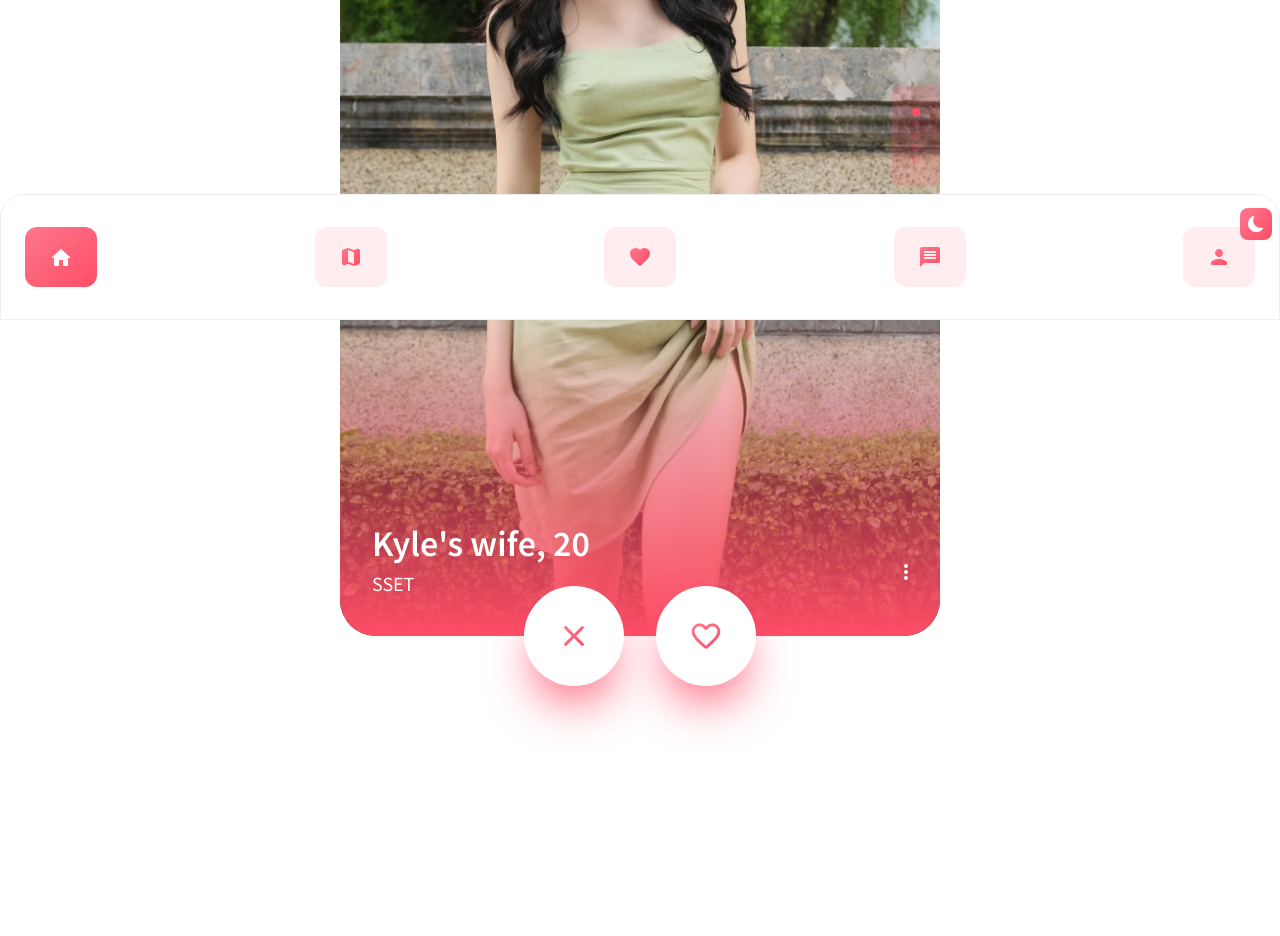
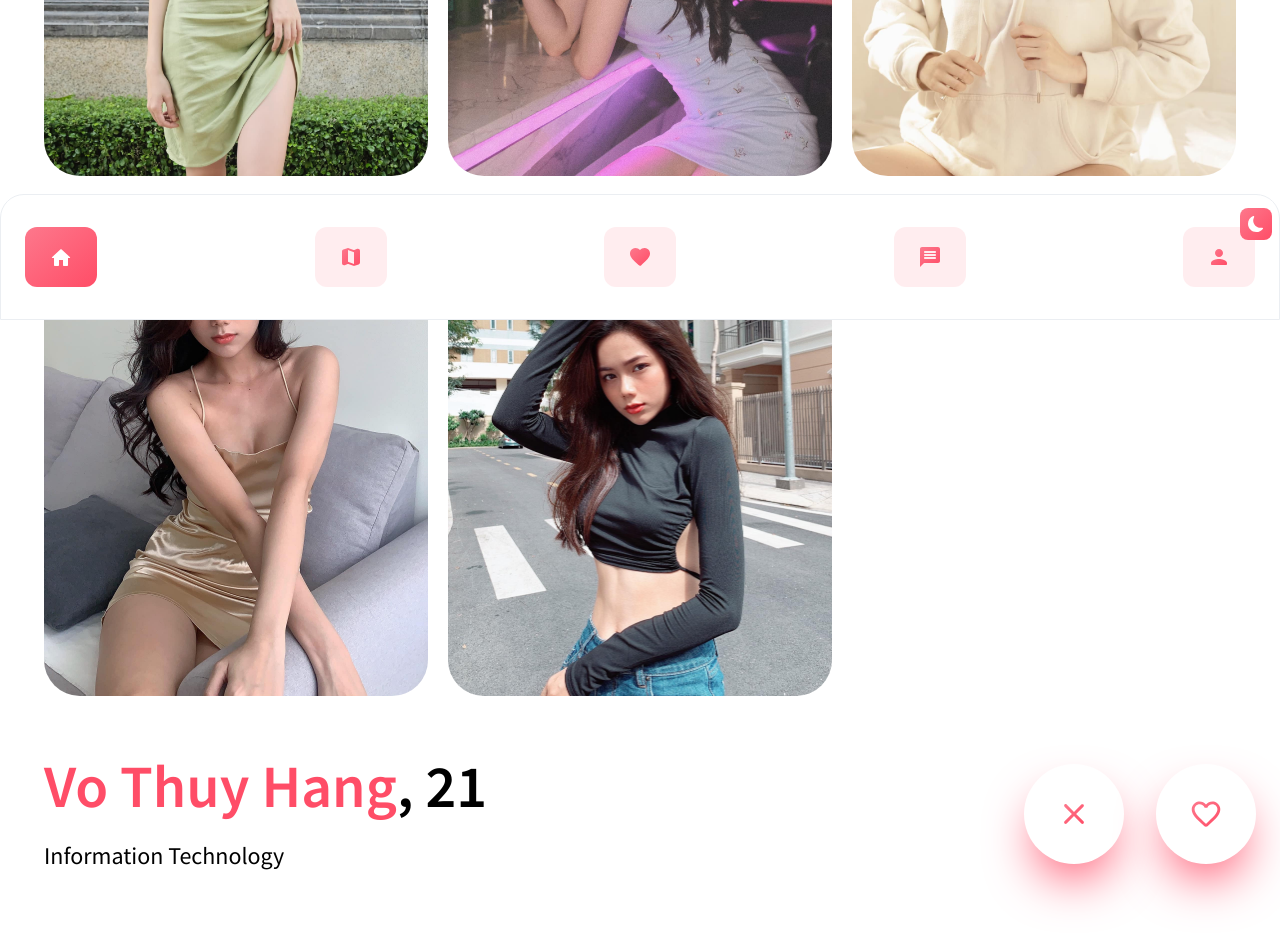
Before and after one commit to b1amage/further-web-front-end, a React (Create React App) app: page / in a window 1280 px wide. Shown: the part 480-1416 px from the top of the page. Before the commit the page ends 1220 px from the top, so only its background shows below. Built offline with nearby package versions, Linux system fonts and the light colour scheme.

Commit message:
home optimize + responsive

```diff
--- a/src/components/header/Header.js
+++ b/src/components/header/Header.js
@@ -1,22 +1,22 @@
-import React, { useState } from "react";
+import { useState } from "react";
+import PropTypes from "prop-types";
 
 import Logo from "./Logo";
-import filter from "../../assets/svg/filter.svg";
-
 import NavButton from "../navbar/NavButton";
 import FilterModal from "../filter/FilterModal";
 
+import filter from "../../assets/svg/filter.svg";
+
 const Header = ({ title }) => {
 	const [isShowFilter, setIsShowFilter] = useState(false);
+
 	return (
 		<>
 			<div className="flex py-4 jusitfy-self-start x-grow-0 jus">
 				<div className="flex items-center flex-1 space-x-5">
 					<Logo />
 
-					<p className="text-2xl font-semibold">
-						{title || "RMITinder"}
-					</p>
+					<p className="text-2xl font-semibold">{title}</p>
 				</div>
 
 				<NavButton
@@ -34,4 +34,12 @@ const Header = ({ title }) => {
 	);
 };
 
+Header.propTypes = {
+	title: PropTypes.string,
+};
+
+Header.defaultProps = {
+	title: "RMITinder",
+};
+
 export default Header;
--- a/src/components/main/Frame.js
+++ b/src/components/main/Frame.js
@@ -29,7 +29,6 @@ const Frame = () => {
 								alt="girl"
 								className="block object-cover w-full h-full rounded-[36px] relative before:bg-gradient-to-b from-transparent to-primary-100 before:overflow-hidden before:bottom-0 before:rounded-[36px] before:w-full before:h-3/5 before:absolute"
 							/>
-
 							<UserInfo
 								name="Kyle's wife"
 								age={20}
@@ -39,7 +38,7 @@ const Frame = () => {
 					))}
 			</Swiper>
 
-			<OptionButtonFrame />
+			<OptionButtonFrame primary />
 		</div>
 	);
 };
--- /dev/null
+++ b/src/components/main/Grid.js
@@ -0,0 +1,41 @@
+import React from "react";
+import girlPhotos from "../../content/girls";
+import OptionButtonFrame from "./OptionButtonFrame";
+
+const Grid = () => {
+	return (
+		<div className="relative">
+			<div className="grid grid-cols-3 gap-5 p-5 my-5">
+				{girlPhotos.length > 0 &&
+					girlPhotos.map((item, index) => (
+						<div
+							key={index}
+							className="overflow-hidden cursor-pointer h-[320px] lg:h-[500px] rounded-[36px]"
+						>
+							<img
+								src={item}
+								alt="girl"
+								className="block object-cover w-full h-full transition-all duration-300 hover:scale-110"
+							/>
+						</div>
+					))}
+			</div>
+
+			<div className="flex justify-between my-5">
+				<div className="flex flex-col gap-4 p-5 lg:gap-6">
+					<h3 className="text-4xl font-semibold lg:text-6xl">
+						<span className="text-primary-100">Vo Thuy Hang</span>
+						<span>, 21</span>
+					</h3>
+					<p className="text-lg lg:text-2xl">
+						Information Technology
+					</p>
+				</div>
+
+				<OptionButtonFrame />
+			</div>
+		</div>
+	);
+};
+
+export default Grid;
--- a/src/components/main/HeroButton.js
+++ b/src/components/main/HeroButton.js
@@ -1,8 +1,9 @@
 import React from "react";
 
-const HeroButton = ({ className, children }) => {
+const HeroButton = ({ className, children, onClick }) => {
 	return (
 		<button
+			onClick={onClick}
 			className={`bg-white transiton-all duration-300 dark:bg-dark-3 w-[64px] h-[64px] md:w-[100px] md:h-[100px] rounded-full shadow-2xl flex items-center justify-center shadow-primary-100 ${className}`}
 		>
 			{children}
--- a/src/components/main/OptionButtonFrame.js
+++ b/src/components/main/OptionButtonFrame.js
@@ -3,15 +3,24 @@ import HeroButton from "./HeroButton";
 import emptyHeart from "../../assets/svg/empty-heart.svg";
 import x from "../../assets/svg/x.svg";
 
-
 const buttons = [x, emptyHeart];
 
-const OptionButtonFrame = () => {
+const OptionButtonFrame = ({ onClick, primary }) => {
 	return (
-		<div className="absolute bottom-0 z-30 flex items-center justify-center space-x-8 -translate-x-1/2 translate-y-1/2 cursor-pointer left-1/2">
+		<div
+			className={` ${
+				primary
+					? "absolute bottom-0 z-30 -translate-x-1/2 translate-y-1/2 left-1/2"
+					: ""
+			}  flex items-center justify-center space-x-8 cursor-pointer `}
+		>
 			{buttons.length > 0 &&
 				buttons.map((item, index) => (
-					<HeroButton key={index} className="w-[76px] h-[76px]">
+					<HeroButton
+						onClick={onClick}
+						key={index}
+						className="w-[76px] h-[76px]"
+					>
 						<img src={item} alt="svg icon" />
 					</HeroButton>
 				))}
--- a/src/components/match/MatchCard.js
+++ b/src/components/match/MatchCard.js
@@ -12,9 +12,8 @@ const MatchCard = ({
 	radius,
 }) => {
 	return (
-		<div className="flex flex-col">
 		<div
-				className={`overflow-hidden shrink-0 snap-center scroll-ctn rounded-[${radius}px] w-[${width}px] h-[${height}px] relative`}
+			className={`overflow-hidden shrink-0 snap-center scroll-ctn rounded-[40px] w-[236px] h-[320px] relative`}
 		>
 			<div>
 				<img
@@ -24,15 +23,12 @@ const MatchCard = ({
 				/>
 			</div>
 
-				{isShowGradient && (
+			{isShowGradient ? (
 				<div className="absolute bottom-0 flex flex-col justify-end w-full p-8 text-white bg-gradient-to-t from-primary-100 to-transparent h-2/5">
 					<h3 className="text-2xl font-semibold">Jenny, 22</h3>
 					<p className="text-lg">Modal</p>
 				</div>
-				)}
-			</div>
-
-			{!isShowGradient && (
+			) : (
 				<div className="flex flex-col items-center justify-center">
 					<h3 className="text-lg font-semibold">Jenny</h3>
 					<p className="text-base">22</p>
--- a/src/index.css
+++ b/src/index.css
@@ -33,6 +33,10 @@
 
 	.scroll-ctn::-webkit-scrollbar {
 		@apply hidden !important;
+	}
+
+	.page-container {
+		@apply container p-6 mx-auto min-h-[100vh];
 	}
 }
 
--- a/src/views/HomePage.js
+++ b/src/views/HomePage.js
@@ -2,13 +2,19 @@ import React from "react";
 import NavBar from "../components/navbar/NavBar";
 import Header from "../components/header/Header";
 import Frame from "../components/main/Frame";
+import Grid from "../components/main/Grid";
 
 const HomePage = () => {
 	return (
-		<div className="container p-6 mx-auto min-h-[100vh]">
+		<div className="page-container">
 			<Header />
 			<NavBar />
-			<Frame />
+			<div className="md:hidden">
+				<Frame />
+			</div>
+			<div className="hidden md:block">
+				<Grid />
+			</div>
 		</div>
 	);
 };
```
Lines whose indentation alone changed are shown as unchanged.
